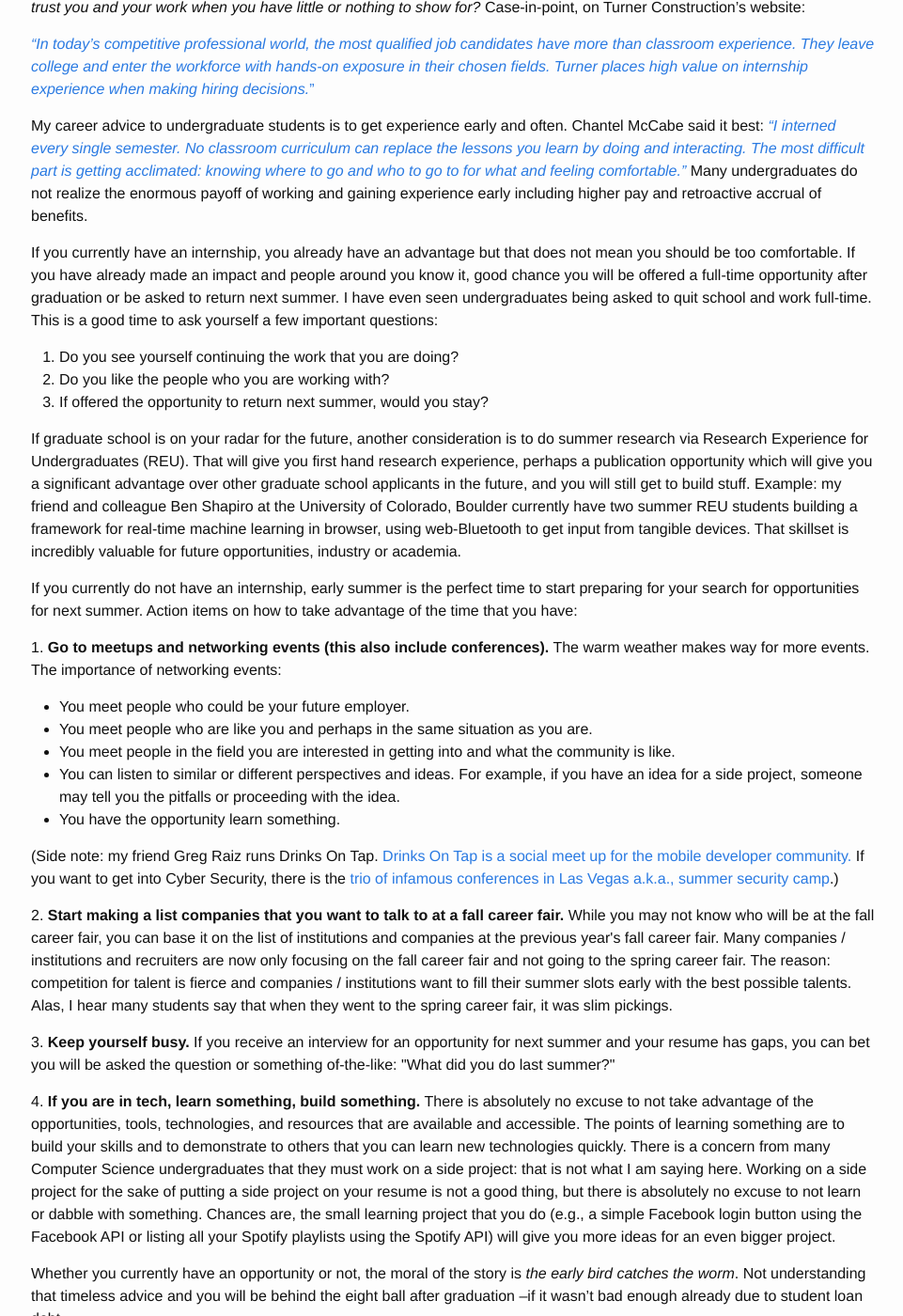
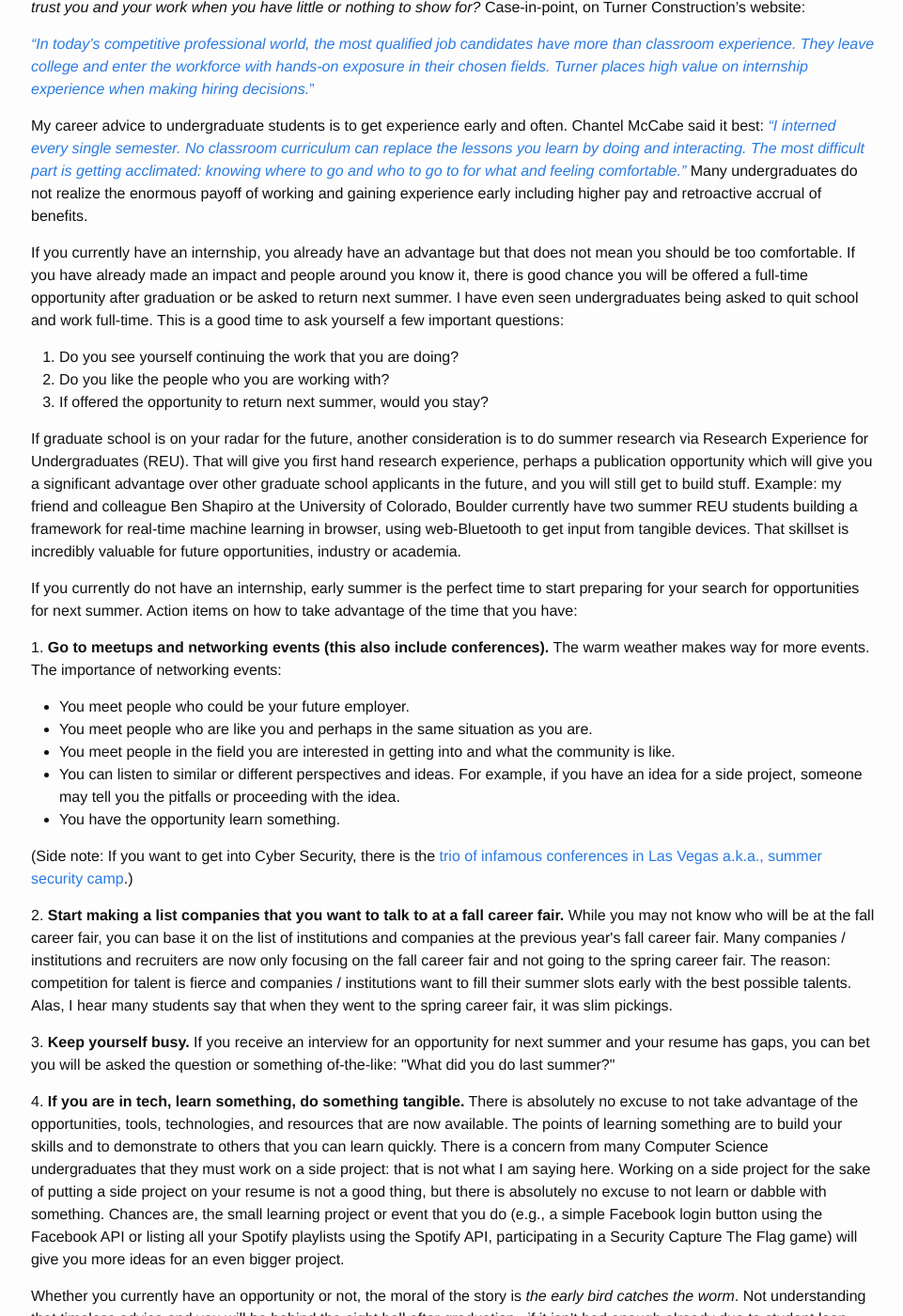
Before and after one commit to mchow01/mchow01.github.io, a Jekyll site: the page built from _posts/2017-06-21-prepare-for-next-summer.md, in a window 1280 px wide and 1400 px high, scrolled down 360 px. Shown: the whole window at 94% size, without its empty margins (157-1118 px from the left). Built offline with Jekyll 4.4.1, drawn with Linux system fonts in a browser that asks for light colours; some of the changed text lies outside the part shown.

Commit message:
Minor edits to career post from summer 2017

```diff
--- a/_posts/2017-06-21-prepare-for-next-summer.md
+++ b/_posts/2017-06-21-prepare-for-next-summer.md
@@ -11,7 +11,7 @@ One of the best thing undergraduates can do in the early summer: prepare for the
 
 My career advice to undergraduate students is to get experience early and often.  Chantel McCabe said it best: [_"I interned every single semester. No classroom curriculum can replace the lessons you learn by doing and interacting. The most difficult part is getting acclimated: knowing where to go and who to go to for what and feeling comfortable."_](https://issuu.com/tnhstaff/docs/issue_24){:target="_blank"}  Many undergraduates do not realize the enormous payoff of working and gaining experience early including higher pay and retroactive accrual of benefits.
 
-If you currently have an internship, you already have an advantage but that does not mean you should be too comfortable.  If you have already made an impact and people around you know it, good chance you will be offered a full-time opportunity after graduation or be asked to return next summer.  I have even seen undergraduates being asked to quit school and work full-time.  This is a good time to ask yourself a few important questions:
+If you currently have an internship, you already have an advantage but that does not mean you should be too comfortable.  If you have already made an impact and people around you know it, there is good chance you will be offered a full-time opportunity after graduation or be asked to return next summer.  I have even seen undergraduates being asked to quit school and work full-time.  This is a good time to ask yourself a few important questions:
 
 1. Do you see yourself continuing the work that you are doing?
 2. Do you like the people who you are working with?
@@ -29,12 +29,12 @@ If you currently do not have an internship, early summer is the perfect time to
 * You can listen to similar or different perspectives and ideas. For example, if you have an idea for a side project, someone may tell you the pitfalls or proceeding with the idea.
 * You have the opportunity learn something.
 
-(Side note: my friend Greg Raiz runs Drinks On Tap.  [Drinks On Tap is a social meet up for the mobile developer community.](https://www.meetup.com/DrinksOnTap/){:target="_blank"}  If you want to get into Cyber Security, there is the [trio of infamous conferences in Las Vegas a.k.a., summer security camp](/security/2015/07/19/security-summer-camp.html).)
+(Side note: If you want to get into Cyber Security, there is the [trio of infamous conferences in Las Vegas a.k.a., summer security camp](/security/2015/07/19/security-summer-camp.html).)
 
 <p>2. <strong>Start making a list companies that you want to talk to at a fall career fair.</strong>  While you may not know who will be at the fall career fair, you can base it on the list of institutions and companies at the previous year's fall career fair.  Many companies / institutions and recruiters are now only focusing on the fall career fair and not going to the spring career fair.  The reason: competition for talent is fierce and companies / institutions want to fill their summer slots early with the best possible talents.  Alas, I hear many students say that when they went to the spring career fair, it was slim pickings.</p>
 
 <p>3. <strong>Keep yourself busy.</strong>  If you receive an interview for an opportunity for next summer and your resume has gaps, you can bet you will be asked the question or something of-the-like: "What did you do last summer?"</p>
 
-<p>4. <strong>If you are in tech, learn something, build something.</strong> There is absolutely no excuse to not take advantage of the opportunities, tools, technologies, and resources that are available and accessible. The points of learning something are to build your skills and to demonstrate to others that you can learn new technologies quickly. There is a concern from many Computer Science undergraduates that they must work on a side project: that is not what I am saying here.  Working on a side project for the sake of putting a side project on your resume is not a good thing, but there is absolutely no excuse to not learn or dabble with something.  Chances are, the small learning project that you do (e.g., a simple Facebook login button using the Facebook API or listing all your Spotify playlists using the Spotify API) will give you more ideas for an even bigger project.</p>
+<p>4. <strong>If you are in tech, learn something, do something tangible.</strong> There is absolutely no excuse to not take advantage of the opportunities, tools, technologies, and resources that are now available. The points of learning something are to build your skills and to demonstrate to others that you can learn quickly. There is a concern from many Computer Science undergraduates that they must work on a side project: that is not what I am saying here.  Working on a side project for the sake of putting a side project on your resume is not a good thing, but there is absolutely no excuse to not learn or dabble with something.  Chances are, the small learning project or event that you do (e.g., a simple Facebook login button using the Facebook API or listing all your Spotify playlists using the Spotify API, participating in a Security Capture The Flag game) will give you more ideas for an even bigger project.</p>
 
-Whether you currently have an opportunity or not, the moral of the story is *the early bird catches the worm*.  Not understanding that timeless advice and you will be behind the eight ball after graduation --if it wasn't bad enough already due to student loan debt.
+Whether you currently have an opportunity or not, the moral of the story is *the early bird catches the worm*.  Not understanding that timeless advice and you will be behind the eight ball after graduation --if it isn't bad enough already due to student loan debt.
```
Also changed, not shown: 2 other files.
